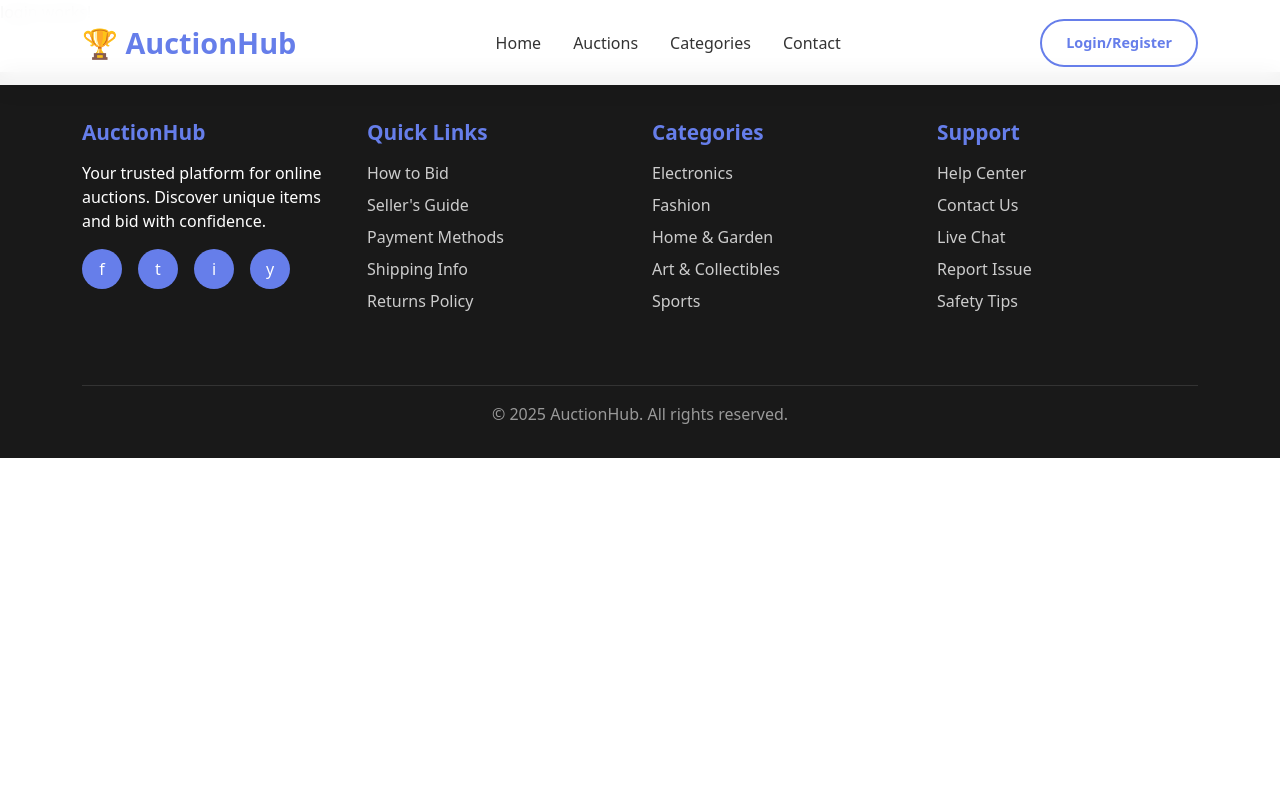
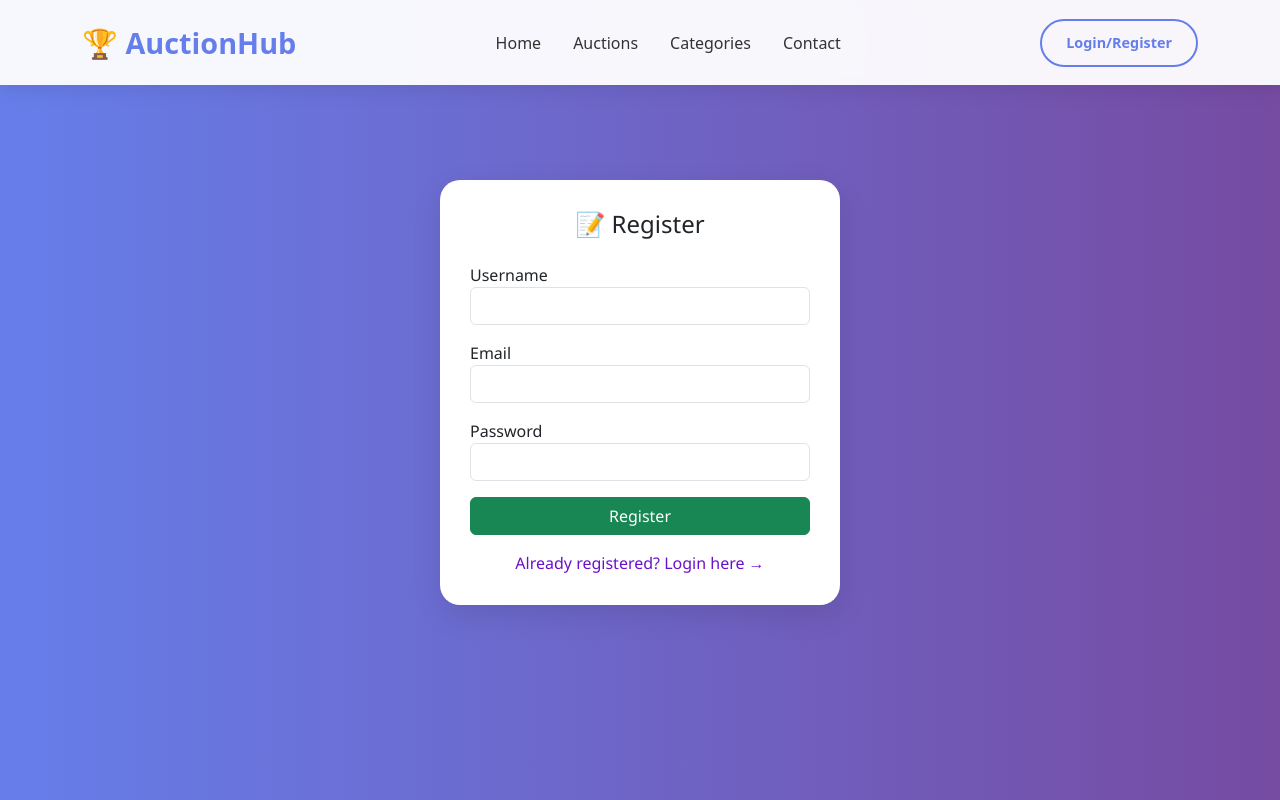
Before and after one commit to Keerthirddy/Online-auction-system, an Angular app in the folder Frontend/Online-auction/: page /login in a window 1280 px wide. Shown: the top 800 px of the page. Built offline with nearby package versions, Linux system fonts and the light colour scheme.

Commit message:
Fix: LoginComponent setup complete

```diff
--- a/Frontend/Online-auction/src/app/components/login/login.component.css
+++ b/Frontend/Online-auction/src/app/components/login/login.component.css
@@ -0,0 +1,14 @@
+.form-card {
+    max-width: 400px;
+    margin: 120px auto;
+    background: white;
+    border-radius: 20px;
+    box-shadow: 0 10px 30px rgba(0, 0, 0, 0.1);
+    padding: 30px;
+  }
+
+  .toggle-link {
+    color: #6a11cb;
+    font-weight: 500;
+    cursor: pointer;
+  }
--- a/Frontend/Online-auction/src/app/components/login/login.component.html
+++ b/Frontend/Online-auction/src/app/components/login/login.component.html
@@ -1 +1,41 @@
-<p>login works!</p>
+<section style="min-height: 100vh; background: linear-gradient(to right, #667eea, #764ba2); padding: 60px 20px 40px; font-family: 'Segoe UI', sans-serif; box-sizing: border-box;">
+
+    <!-- Registration Form -->
+    <div class="form-card" *ngIf="showRegister">
+      <h4 class="mb-4 text-center">📝 Register</h4>
+      <form #registerForm="ngForm" (ngSubmit)="onRegister(registerForm)">
+        <div class="mb-3">
+          <label>Username</label>
+          <input type="text" class="form-control" name="username" ngModel required />
+        </div>
+        <div class="mb-3">
+          <label>Email</label>
+          <input type="email" class="form-control" name="email" ngModel required />
+        </div>
+        <div class="mb-3">
+          <label>Password</label>
+          <input type="password" class="form-control" name="password" ngModel required minlength="6" />
+        </div>
+        <button type="submit" class="btn btn-success w-100">Register</button>
+      </form>
+      <div class="text-center toggle-link mt-3" (click)="toggleForms()">Already registered? Login here →</div>
+    </div>
+
+    <!-- Login Form -->
+    <div class="form-card" *ngIf="!showRegister">
+      <h4 class="mb-4 text-center">🔐 Login</h4>
+      <form #loginForm="ngForm" (ngSubmit)="onLogin(loginForm)">
+        <div class="mb-3">
+          <label>Email</label>
+          <input type="email" class="form-control" name="email" ngModel required />
+        </div>
+        <div class="mb-3">
+          <label>Password</label>
+          <input type="password" class="form-control" name="password" ngModel required />
+        </div>
+        <button type="submit" class="btn btn-primary w-100">Login</button>
+      </form>
+      <div class="text-center toggle-link mt-3" (click)="toggleForms()">← Back to Register</div>
+    </div>
+
+  </section>
--- a/Frontend/Online-auction/src/app/components/login/login.component.ts
+++ b/Frontend/Online-auction/src/app/components/login/login.component.ts
@@ -1,4 +1,6 @@
 import { Component } from '@angular/core';
+import { NgForm } from '@angular/forms';
+import { Router } from '@angular/router';
 
 @Component({
   selector: 'app-login',
@@ -6,5 +8,50 @@ import { Component } from '@angular/core';
   styleUrls: ['./login.component.css']
 })
 export class LoginComponent {
+  showRegister: boolean = true;
 
+  constructor(private router: Router) {}
+
+  toggleForms() {
+    this.showRegister = !this.showRegister;
+  }
+
+  onRegister(form: NgForm) {
+    const { username, email, password } = form.value;
+
+    if (!username || !email || !password) {
+      alert('Please fill out all fields.');
+      return;
+    }
+
+    if (password.length < 6) {
+      alert('Password must be at least 6 characters.');
+      return;
+    }
+
+    const user = { username, email, password };
+    localStorage.setItem('user', JSON.stringify(user));
+    alert('Registered successfully! Now login.');
+    this.showRegister = false;
+  }
+
+  onLogin(form: NgForm) {
+    const { email, password } = form.value;
+    const storedUser = localStorage.getItem('user');
+
+    if (!storedUser) {
+      alert('No registered user found.');
+      return;
+    }
+
+    const user = JSON.parse(storedUser);
+    if (email !== user.email || password !== user.password) {
+      alert('Invalid credentials.');
+      return;
+    }
+
+    localStorage.setItem('loggedInUser', user.username);
+    alert(`Welcome ${user.username}!`);
+    window.location.href = '/index.html'; // Adjust if using Angular routes
+  }
 }
--- a/package.json
+++ b/package.json
@@ -6,6 +6,8 @@
     "watch": "tsc -w"
   },
   "dependencies": {
+    "@angular/forms": "^20.0.5",
+    "@angular/router": "^20.0.5",
     "typescript": "^5.8.3"
   },
   "devDependencies": {
```
Also changed, not shown: 1 other file (tests, documents, lock files or other folders).
